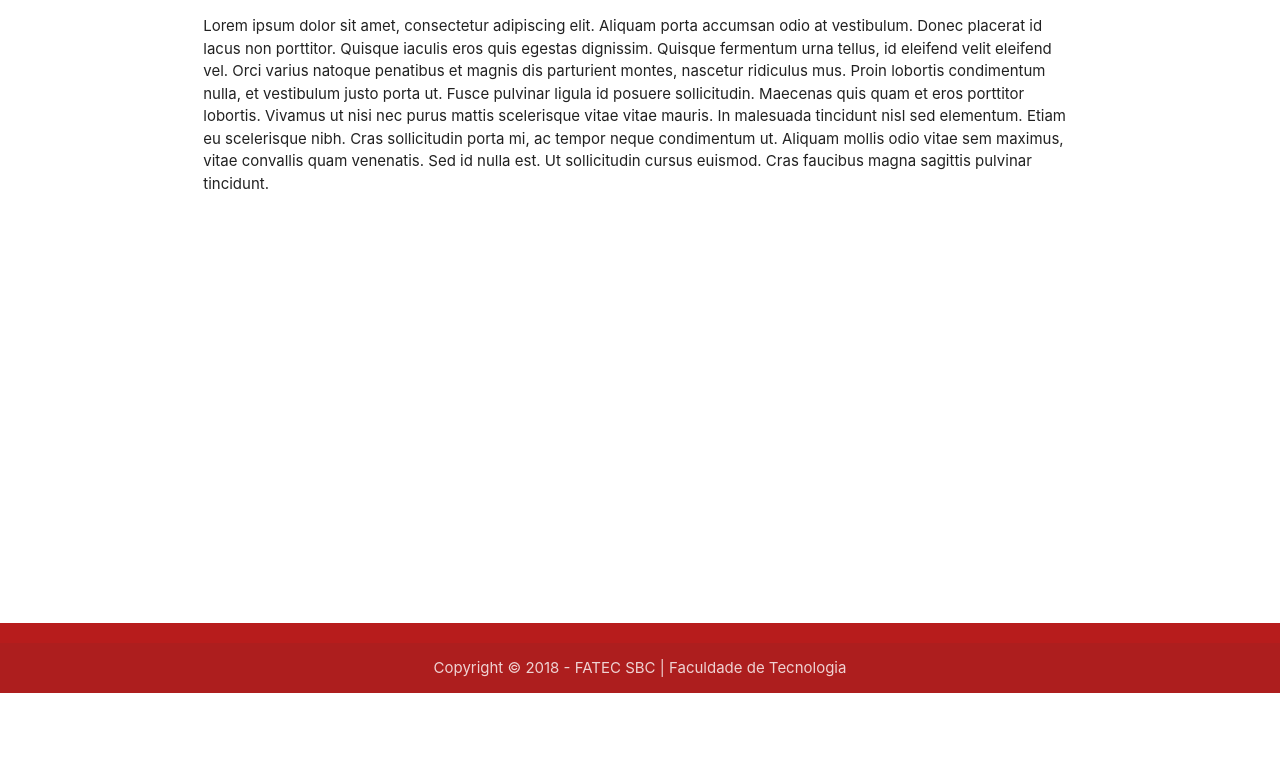
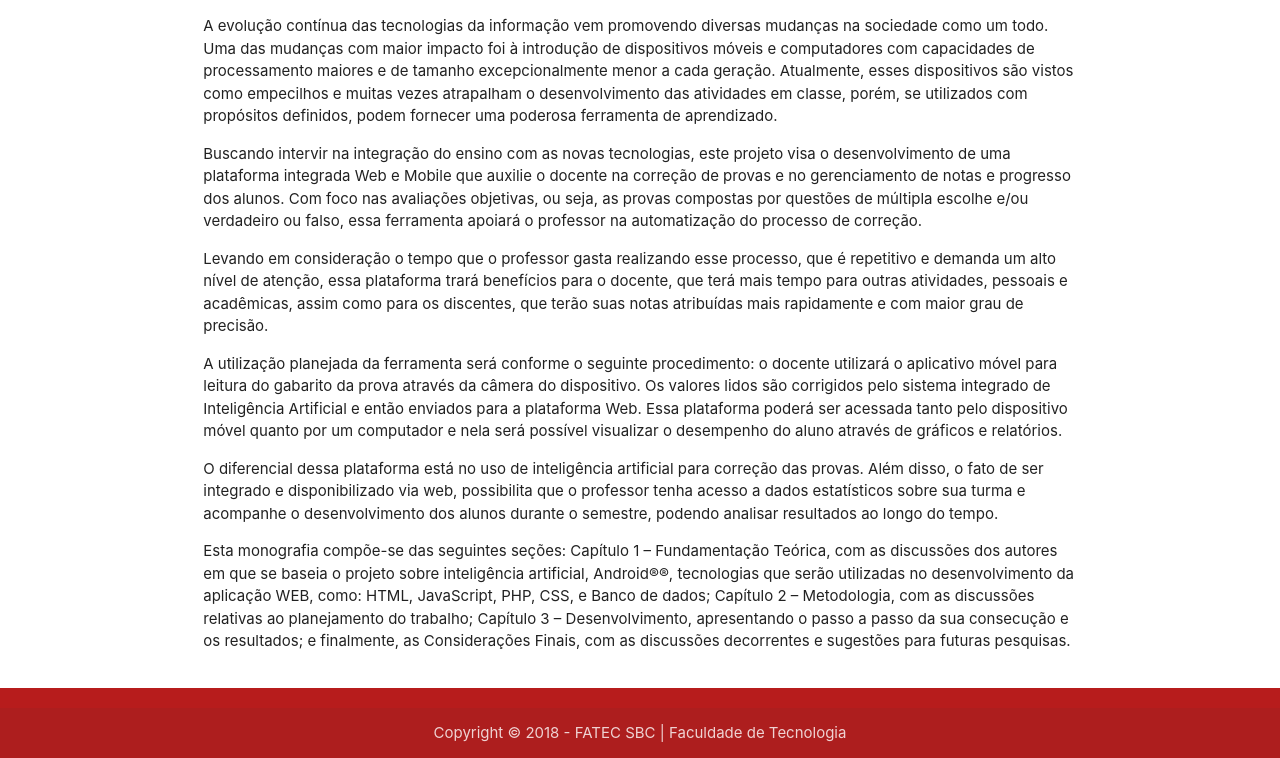
Before and after one commit to IgorOGuimaraes/project, a PHP site: page /Apps/About/view/about.php in a window 1280 px wide. Shown: the part 107-865 px from the top of the page. Before the commit the page ends 800 px from the top, so only its background shows below. Run offline with PHP 8.4, Linux system fonts and the light colour scheme; some libraries are stand-ins or nearby versions.

Commit message:
Pagina sobre o projeto atualizada com a introdução

```diff
--- a/Apps/About/view/about.php
+++ b/Apps/About/view/about.php
@@ -23,7 +23,7 @@
 <nav>
     <div class="nav-wrapper red darken-4">
         <div class="container">
-            <a href="#" class="brand-logo">Gabarit.IO</a>
+            <a href="/<?=APPLICATION_NAME?>/Login/home" class="brand-logo">Gabarit.IO</a>
             <ul id="nav-mobile" class="right hide-on-med-and-down">
                 <li><a href="/<?=APPLICATION_NAME?>/About/home">Guide</a></li>
                 <li><a href="/<?=APPLICATION_NAME?>/Login/home">Login</a></li>
@@ -38,14 +38,23 @@
             <div class="col s12 m12 l12">
                 <h5 class="header">About</h5>
 
-                <p>Lorem ipsum dolor sit amet, consectetur adipiscing elit. Aliquam porta accumsan odio at vestibulum. Donec placerat id lacus non porttitor. Quisque iaculis eros quis egestas dignissim. Quisque fermentum urna tellus, id eleifend velit eleifend vel. Orci varius natoque penatibus et magnis dis parturient montes, nascetur ridiculus mus. Proin lobortis condimentum nulla, et vestibulum justo porta ut. Fusce pulvinar ligula id posuere sollicitudin. Maecenas quis quam et eros porttitor lobortis. Vivamus ut nisi nec purus mattis scelerisque vitae vitae mauris. In malesuada tincidunt nisl sed elementum. Etiam eu scelerisque nibh. Cras sollicitudin porta mi, ac tempor neque condimentum ut. Aliquam mollis odio vitae sem maximus, vitae convallis quam venenatis. Sed id nulla est. Ut sollicitudin cursus euismod. Cras faucibus magna sagittis pulvinar tincidunt.</p>
+                <p>A evolução contínua das tecnologias da informação vem promovendo diversas mudanças na sociedade como um todo. Uma das mudanças com maior impacto foi à introdução de dispositivos móveis e computadores com capacidades de processamento maiores e de tamanho excepcionalmente menor a cada geração. Atualmente, esses dispositivos são vistos como empecilhos e muitas vezes atrapalham o desenvolvimento das atividades em classe, porém, se utilizados com propósitos definidos, podem fornecer uma poderosa ferramenta de aprendizado.</p>
+                <p>Buscando intervir na integração do ensino com as novas tecnologias, este projeto visa o desenvolvimento de uma plataforma integrada Web e Mobile que auxilie o docente na correção de provas e no gerenciamento de notas e progresso dos alunos. Com foco nas avaliações objetivas, ou seja, as provas compostas por questões de múltipla escolhe e/ou verdadeiro ou falso, essa ferramenta apoiará o professor na automatização do processo de correção.</p>
+                <p>Levando em consideração o tempo que o professor gasta realizando esse processo, que é repetitivo e demanda um alto nível de atenção, essa plataforma trará benefícios para o docente, que terá mais tempo para outras atividades, pessoais e acadêmicas, assim como para os discentes, que terão suas notas atribuídas mais rapidamente e com maior grau de precisão.</p>
+                <p>A utilização planejada da ferramenta será conforme o seguinte procedimento: o docente utilizará o aplicativo móvel para leitura do gabarito da prova através da câmera do dispositivo. Os valores lidos são corrigidos pelo sistema integrado de Inteligência Artificial e então enviados para a plataforma Web. Essa plataforma poderá ser acessada tanto pelo dispositivo móvel quanto por um computador e nela será possível visualizar o desempenho do aluno através de gráficos e relatórios. </p>
+                <p>O diferencial dessa plataforma está no uso de inteligência artificial para correção das provas. Além disso, o fato de ser integrado e disponibilizado via web, possibilita que o professor tenha acesso a dados estatísticos sobre sua turma e acompanhe o desenvolvimento dos alunos durante o semestre, podendo analisar resultados ao longo do tempo.</p>
+                <p>Esta monografia compõe-se das seguintes seções: Capítulo 1 – Fundamentação Teórica, com as discussões dos autores em que se baseia o projeto sobre inteligência artificial, Android®®, tecnologias que serão utilizadas no desenvolvimento da aplicação WEB, como: HTML, JavaScript, PHP, CSS, e Banco de dados; Capítulo 2 – Metodologia, com as discussões relativas ao planejamento do trabalho; Capítulo 3 – Desenvolvimento, apresentando o passo a passo da sua consecução e os resultados; e finalmente, as Considerações Finais, com as discussões decorrentes e sugestões para futuras pesquisas.</p>
+
+<!--                <hr><br>-->
+<!---->
+<!--                <h5 class="header">Members</h5>-->
             </div>
         </div>
     </div>
     </div>
 </main>
 
-<footer class="page-footer red darken-4" style="bottom: 0; position: absolute; width: 100%;">
+<footer class="page-footer red darken-4" style="bottom: 0; position: relative; width: 100%;">
     <div class="footer-copyright">
         <div class="container center">
             Copyright © 2018 - FATEC SBC | Faculdade de Tecnologia
```
